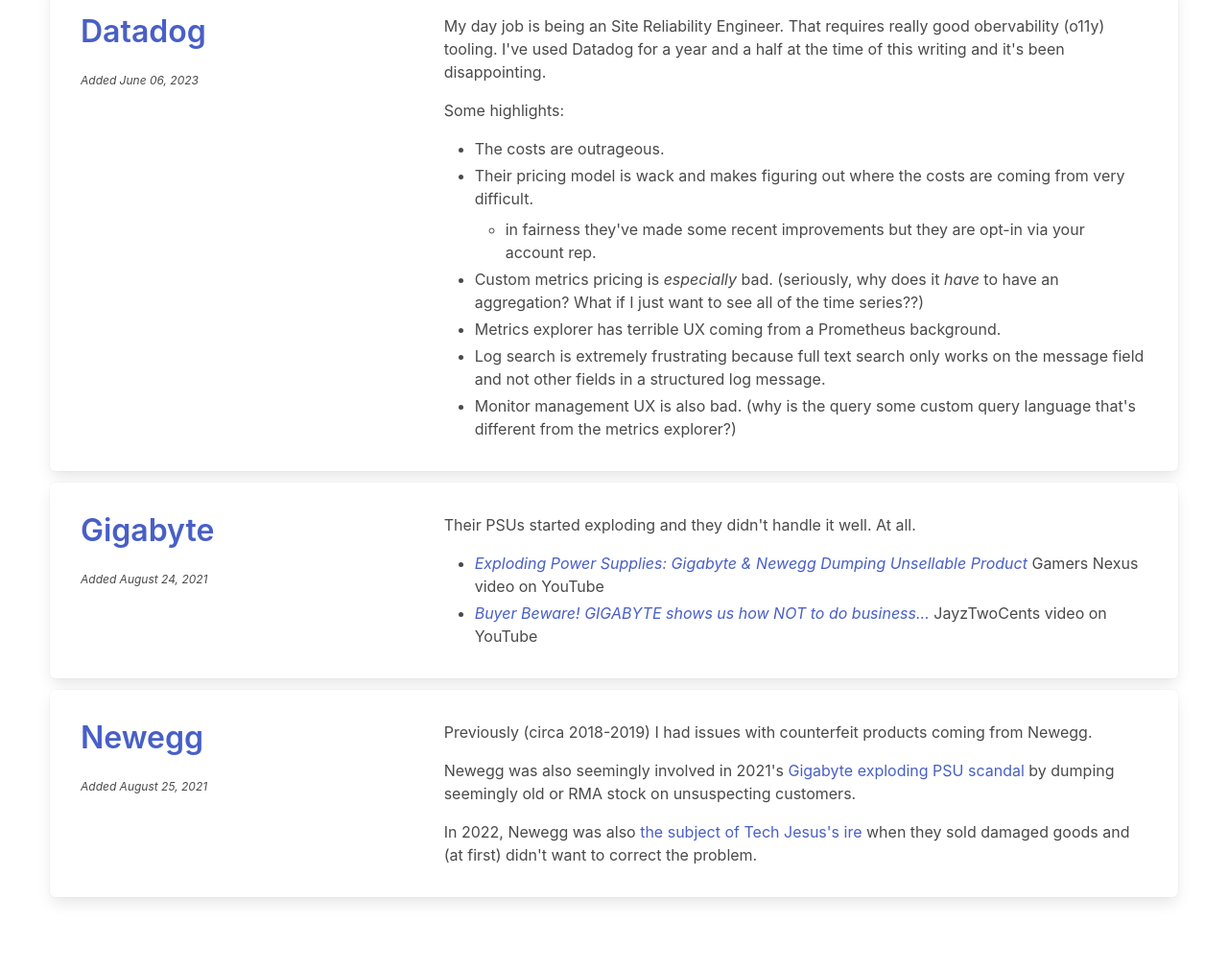
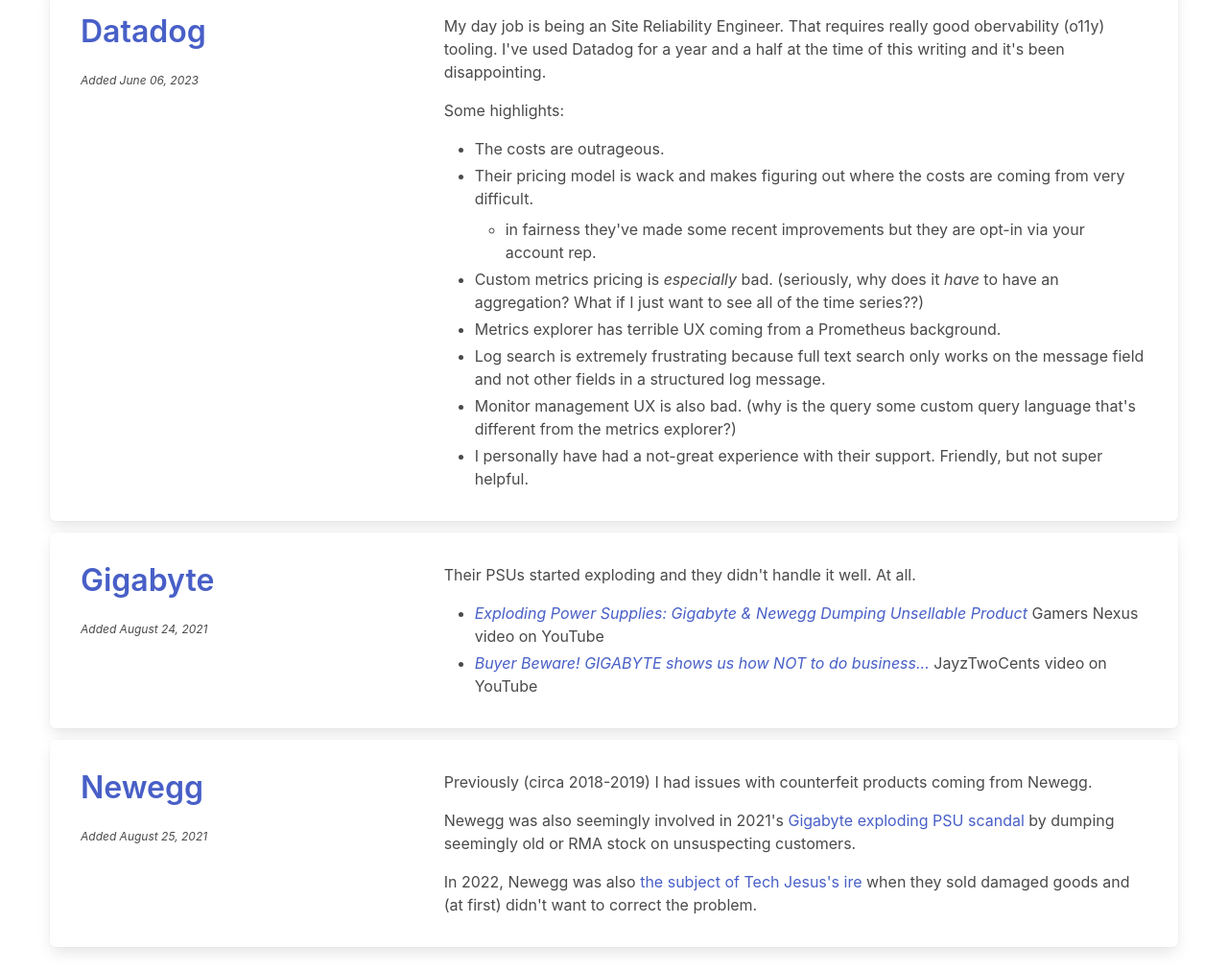
Before and after one commit to sapslaj/shitlist, an Eleventy site: page index.njk in a window 1280 px wide. Shown: the part 660-1671 px from the top of the page at 96% size. Before the commit the page ends 1619 px from the top, so only its background shows below. Built offline with nearby package versions, Linux system fonts and the light colour scheme; Eleventy itself is replaced by a stand-in of ours; files that its build step writes are made by us from their sources.

Commit message:
Update datadog.md

```diff
--- a/things/datadog.md
+++ b/things/datadog.md
@@ -14,3 +14,4 @@
 - Metrics explorer has terrible UX coming from a Prometheus background.
 - Log search is extremely frustrating because full text search only works on the message field and not other fields in a structured log message.
 - Monitor management UX is also bad. (why is the query some custom query language that's different from the metrics explorer?)
+- I personally have had a not-great experience with their support. Friendly, but not super helpful.
```
